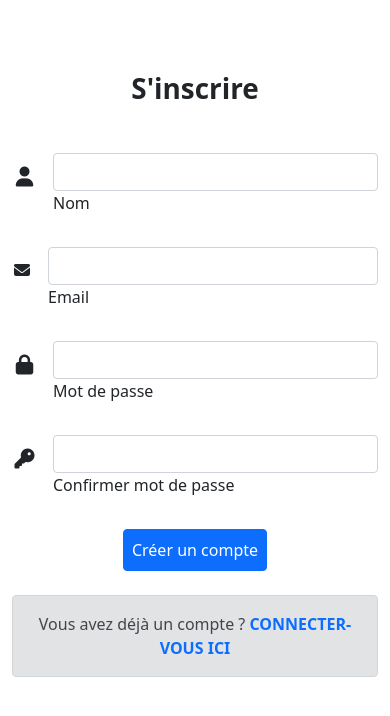
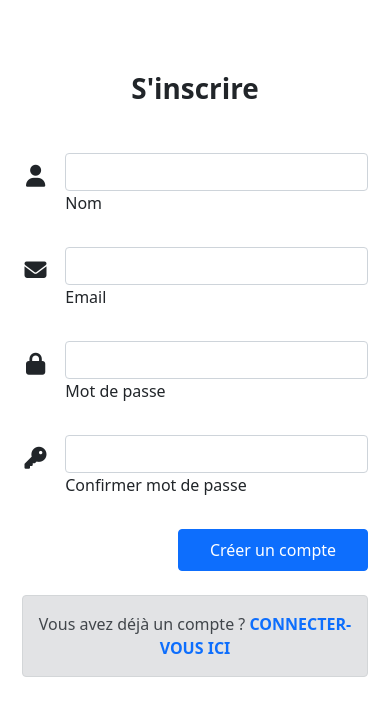
Before and after one commit to FiestyFalconer/MySounds, a PHP site: page /inscription.php in a window 390 px wide. Shown: the part 64-780 px from the top of the page. Run offline with PHP 8.4, Linux system fonts and the light colour scheme; the visitor is signed in with stand-in values (Sample User, id 1).

```diff
--- a/src/css/navbar.css
+++ b/src/css/navbar.css
@@ -36,7 +36,7 @@ nav
 
 #search
 {
-    width: 30%;
+    width: 35%;
 }
 
 
@@ -54,7 +54,7 @@ nav
 
     #search
     {
-        width: 40%;
+        width: 45%;
     }
 }
 
@@ -88,6 +88,11 @@ nav
     {
         width: 12.5%;
     }
+
+    #search
+    {
+        width: 50%;
+    }
 }
 
 @media only screen and (max-width: 1140px)
@@ -99,6 +104,8 @@ nav
 
     #navFirstUl
     {
+        border-top: 1px solid white;
+        margin-top: 20px;
         width: 100%;
     }
 
@@ -109,12 +116,22 @@ nav
 
     .nav-link
     {
-        margin-top: 10px;
+        margin-bottom: 5px;
     }
 
     #navFirstUl li
     {
-        margin-top: 10px;
+        margin-bottom: 10px;
+    }
+
+    #navFirstUl li:first-child
+    {
+        margin-top: 20px;
+    }
+
+    #search
+    {
+        width: 55%;
     }
 }
 
@@ -124,4 +141,9 @@ nav
     {
         width: 30%;
     }
+
+    #search
+    {
+        width: 85%;
+    }
 }
--- a/src/css/style.css
+++ b/src/css/style.css
@@ -1,153 +1,54 @@
-/* Navbar style*/
-nav
+/*Page inscription*/
+.formIcon
 {
+    font-size: 22px;
+}
+
+.mainContainer
+{
+    width: 35%;
     margin: auto;
 }
 
-.nav-link
+.submitBtn
 {
-    font-size: 14px;
+    width: 40%;
+    margin-left: auto;
 }
 
-.fa-xl
+@media only screen and (max-width: 1920px)
 {
-    font-size: 18px;
-}
-
-.form-control
-{
- width: 100%
-}
-
-#navTitle
-{
-    width: 10%;
-}
-
-#navFirstUl
-{
-    width: 75%;
-}
-
-#navSecondUl
-{
-    width: 15%;
-}
-
-#search
-{
-    width: 50%;
-}
-
-@media only screen and (max-width: 2130px)
-{
-    #navFirstUl
-    {
-        width: 82%;
-    }
-
-    #navSecondUl
-    {
-        width: 18%;
-    }
-
-    #search
-    {
-        width: 50%;
-    }
-}
-
-@media only screen and (max-width: 1800px)
-{
-    #navFirstUl
-    {
-        width: 78%;
-    }
-
-    #navSecondUl
-    {
-        width: 22%;
-    }
-
-    #search
+    .mainContainer
     {
         width: 55%;
     }
 }
 
-@media only screen and (max-width: 1500px)
+@media only screen and (max-width: 1450px)
 {
-    #navFirstUl
-    {
-        width: 74%;
-    }
-
-    #navSecondUl
-    {
-        width: 26%;
-    }
-
-    #search
-    {
-        width: 60%;
-    }
-}
-
-@media only screen and (max-width: 1300px)
-{
-    #navFirstUl
-    {
-        width: 72%;
-    }
-
-    #navSecondUl
-    {
-        width: 28%;
-    }
-
-    #search
-    {
-        width: 60%;
-    }
-
-    #navTitle
-    {
-        width: 12.5%;
-    }
-}
-
-@media only screen and (max-width: 1140px)
-{
-    #navTitle
-    {
-        width: 20%;
-    }
-
-    #navFirstUl
-    {
-        width: 100%;
-    }
-
-    #navSecondUl
-    {
-        width: 100%;
-    }
-
-    #search
+    .mainContainer
     {
         width: 70%;
     }
 }
 
-@media only screen and (max-width: 600px)
+@media only screen and (max-width: 1141px)
 {
-    #navTitle
-    {
-        width: 30%;
-    }
-
-    #search
+    .mainContainer
     {
         width: 80%;
     }
 }
+
+@media only screen and (max-width: 600px)
+{
+    .mainContainer
+    {
+        width: 95%;
+    }
+
+    .submitBtn
+    {
+        width: 55%;
+    }
+}
```
